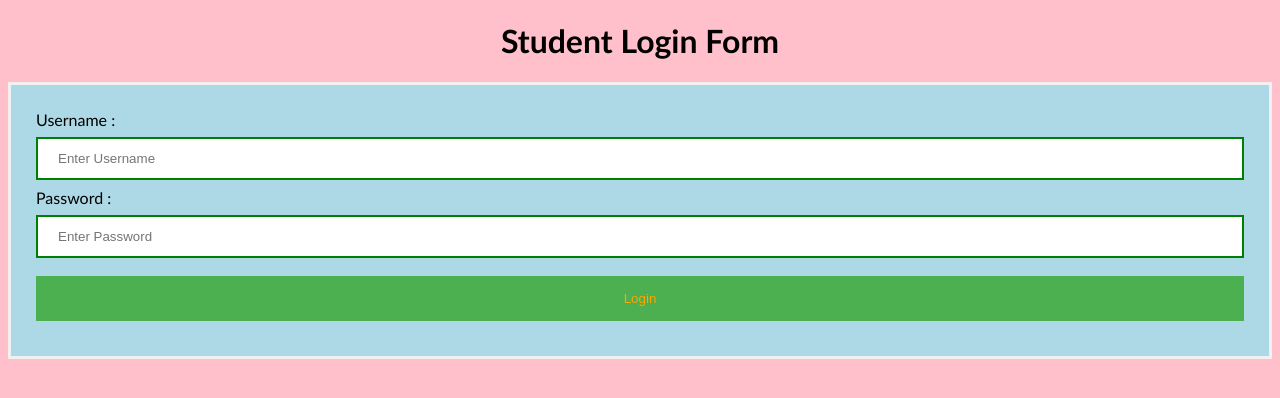
After one commit to ROHIT1002014/istudy-task, a Django app: page /login/ in a window 1280 px wide. The commit adds this page. Shown: the top 398 px of the page. Run offline with Django 3.2, Linux system fonts and the light colour scheme.

Commit message:
Implement model for pizza info and user login also

```diff
--- a/dreamCafe/pizzaHub/urls.py
+++ b/dreamCafe/pizzaHub/urls.py
@@ -1,7 +1,11 @@
 from django.urls import path
-
-from .views import homePageView
+from django.conf import settings
+from django.conf.urls.static import static
+from .views import homePageView, loginView, logoutView
 
 urlpatterns = [
-    path('', homePageView, name='home')
-]
+    path('', homePageView, name='home'),
+    path('login/', loginView, name='login'),
+    path('logout/', logoutView, name='logout')
+]+ static(settings.STATIC_URL, document_root=settings.STATIC_ROOT)
+urlpatterns += static(settings.MEDIA_URL, document_root=settings.MEDIA_ROOT)
--- a/dreamCafe/pizzaHub/views.py
+++ b/dreamCafe/pizzaHub/views.py
@@ -1,7 +1,28 @@
 from django.shortcuts import render
 from django.http import HttpResponse
 from django.views.generic import TemplateView
+from django.contrib.auth.models import User
+from django.contrib.auth import login, logout, authenticate
+from django.shortcuts import redirect
+from django.contrib.auth.decorators import login_required
 
-# Create your views here.
+
+def loginView(request):
+  if request.method == 'POST':
+    username = request.POST['username']
+    password = request.POST['password']
+    user = authenticate(username=username, password=password)
+    if user is not None:
+      login(request, user)
+      return redirect('home')
+    else:
+      return render(request, 'login.html')
+  return render(request, 'login.html')
+
+def logoutView(request):
+  logout(request)
+  return redirect('logout')
+
+@login_required(login_url='login/')
 def homePageView(request):
   return render(request, 'home.html', {'message': 'Login fail.'})
--- /dev/null
+++ b/dreamCafe/templates/login.html
@@ -0,0 +1,60 @@
+<!DOCTYPE html>
+<html>
+<head>
+<meta name="viewport" content="width=device-width, initial-scale=1">
+<title> Login Page </title>
+<style>
+Body {
+  font-family: Calibri, Helvetica, sans-serif;
+  background-color: pink;
+}
+button {
+       background-color: #4CAF50;
+       width: 100%;
+        color: orange;
+        padding: 15px;
+        margin: 10px 0px;
+        border: none;
+        cursor: pointer;
+         }
+ form {
+        border: 3px solid #f1f1f1;
+    }
+ input[type=text], input[type=password] {
+        width: 100%;
+        margin: 8px 0;
+        padding: 12px 20px;
+        display: inline-block;
+        border: 2px solid green;
+        box-sizing: border-box;
+    }
+ button:hover {
+        opacity: 0.7;
+    }
+  .cancelbtn {
+        width: auto;
+        padding: 10px 18px;
+        margin: 10px 5px;
+    }
+
+
+ .container {
+        padding: 25px;
+        background-color: lightblue;
+    }
+</style>
+</head>
+<body>
+    <center> <h1> Student Login Form </h1> </center>
+    <form method="POST" action="">
+    {% csrf_token %}
+        <div class="container">
+            <label>Username : </label>
+            <input type="text" placeholder="Enter Username" name="username" required>
+            <label>Password : </label>
+            <input type="password" placeholder="Enter Password" name="password" required>
+            <button type="submit">Login</button>
+        </div>
+    </form>
+</body>
+</html>
```
Also changed, not shown: dreamCafe/templates/home.html (+22 -0 lines), dreamCafe/pizzaHub/migrations/0001_initial.py (added), dreamCafe/pizzaHub/migrations/0002_pizzainfo_price.py (added).
